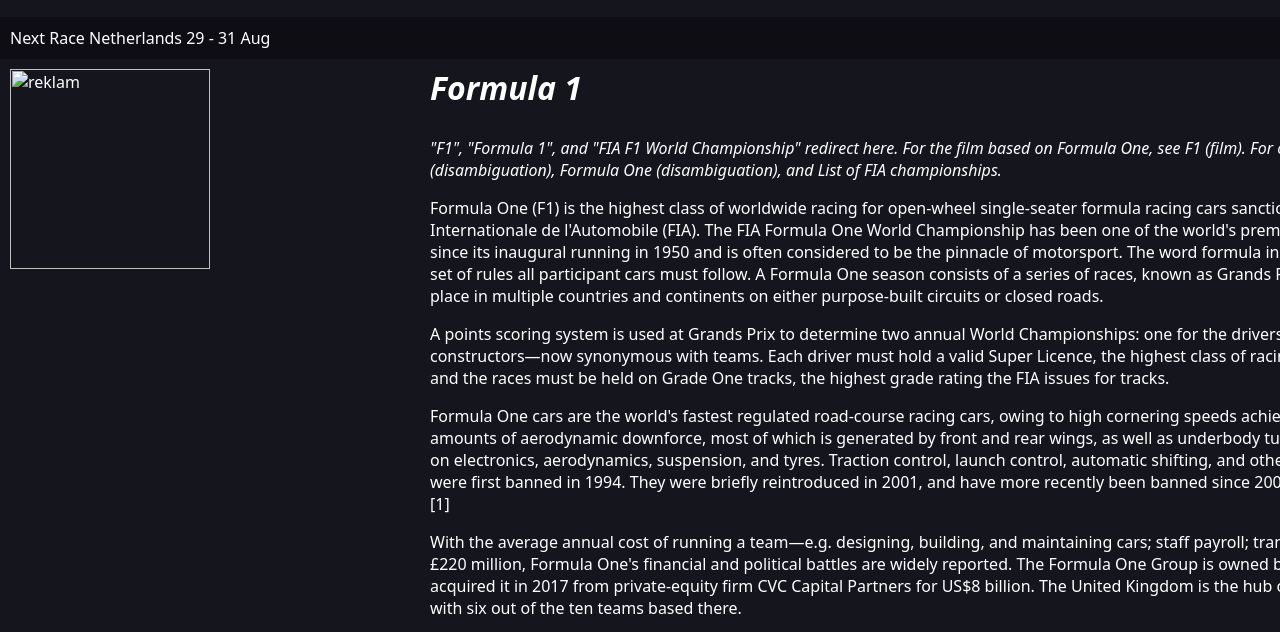
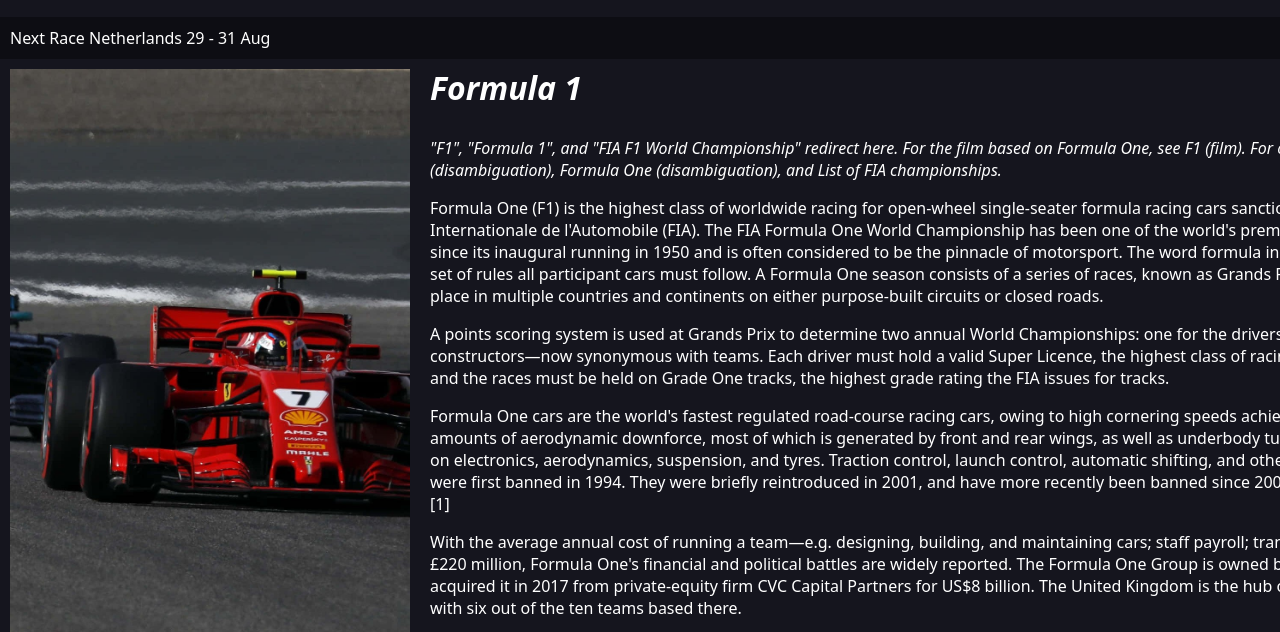
Before and after one commit to Alegator033/Formula-1, a plain HTML site: page index.htm in a window 1280 px wide. Shown: the part 143-775 px from the top of the page. Drawn offline with nearby package versions, Linux system fonts and the light colour scheme.

Commit message:
Update index.htm

```diff
--- a/index.htm
+++ b/index.htm
@@ -83,7 +83,7 @@
 
 			<tr valign="top">
                 <td>
-					<img width="200" src="-2018-background-1440-x-2960-xx6tmljv5iprmon3.jpg" alt="reklam" />
+					<img width="400" src="static/img/pixel-3xl-f1-2018-background-1440-x-2960-xx6tmljv5iprmon3.jpg" alt="reklam" />
 				</td>
 				<td>
 					<h2><b><i>Formula 1</i></b></h2><br>
```
